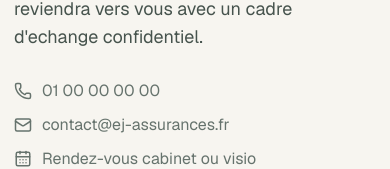
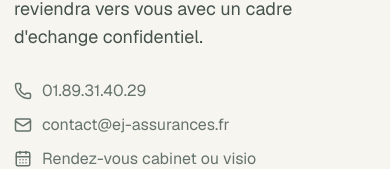
Before and after one commit to ejassurances/Site.internet, a Next.js app: page /contact in a window 390 px wide. Shown: the part 626-795 px from the top of the page. Built offline with nearby package versions, Linux system fonts and the light colour scheme.

Commit message:
Update cabinet phone number

```diff
--- a/src/app/contact/page.tsx
+++ b/src/app/contact/page.tsx
@@ -15,9 +15,9 @@
               reviendra vers vous avec un cadre d&apos;echange confidentiel.
             </p>
             <div className="contact-lines">
-              <span>
-                <Phone size={18} aria-hidden /> 01 00 00 00 00
-              </span>
+              <a href="tel:+33189314029">
+                <Phone size={18} aria-hidden /> 01.89.31.40.29
+              </a>
               <span>
                 <Mail size={18} aria-hidden /> contact@ej-assurances.fr
               </span>
--- a/src/app/globals.css
+++ b/src/app/globals.css
@@ -288,6 +288,7 @@
 }
 
 .trust-row,
+.contact-lines a,
 .contact-lines span,
 .workspace-user {
   display: flex;
@@ -305,6 +306,10 @@
   gap: 10px;
   margin-top: 28px;
   color: var(--muted);
+}
+
+.contact-lines a {
+  color: inherit;
 }
 
 .contact-form {
```
